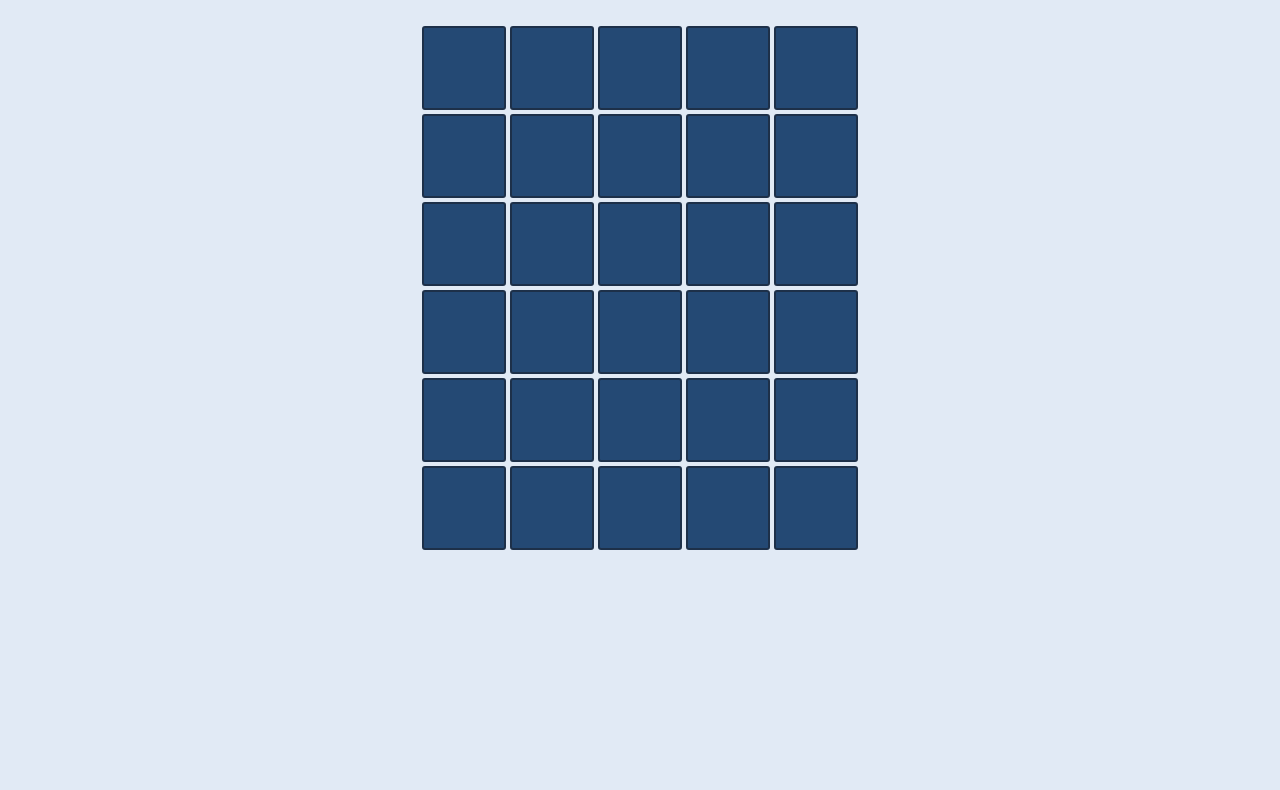
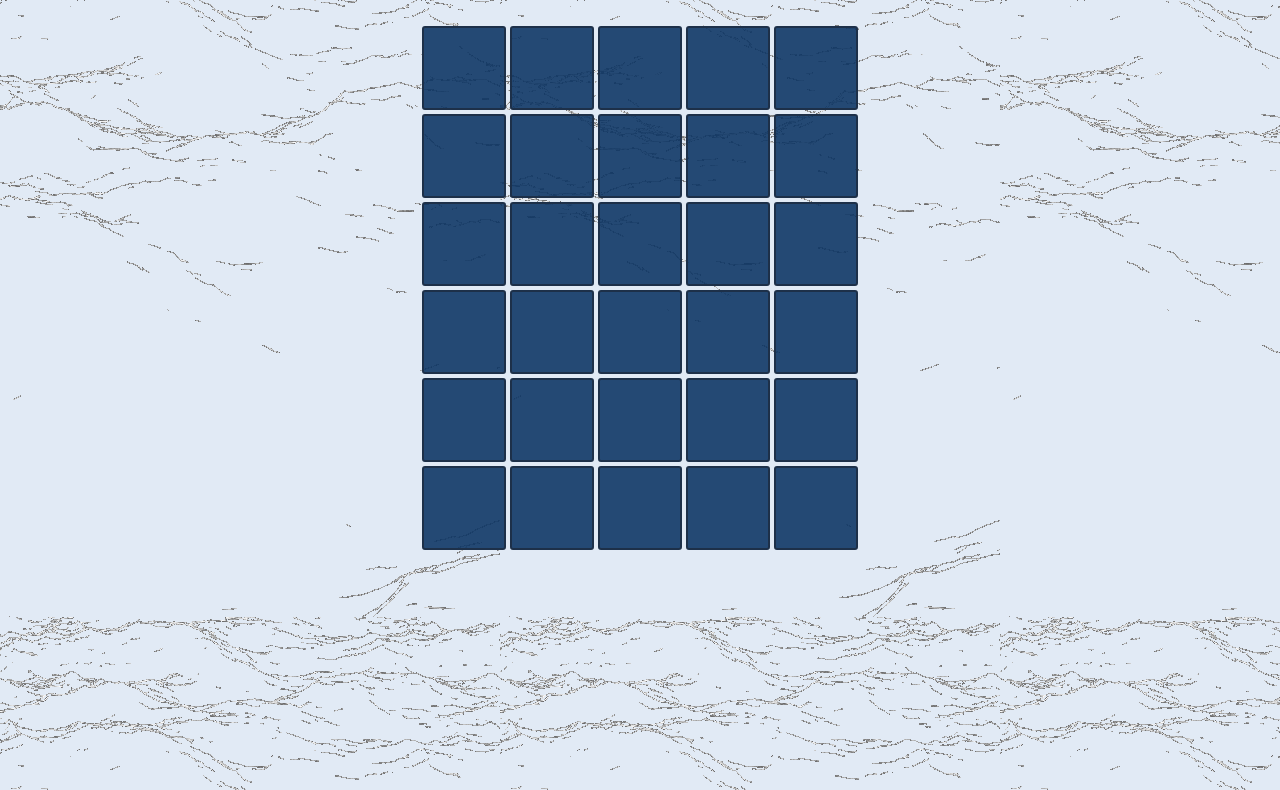
Before and after one commit to lplnshka/wordle, a plain HTML site: page index.html in a window 1280 px wide. Shown: the part 133-923 px from the top of the page. Drawn offline with nearby package versions, Linux system fonts and the light colour scheme.

Commit message:
Update style.css

```diff
--- a/style.css
+++ b/style.css
@@ -1,7 +1,7 @@
 html {
   height: 100%;
   width: 100%;
-  background-image: url('imgs/fon.gif');
+  background-image: url('fon.gif');
   background-color: rgb(105, 150, 206, 0.2);
 }
 
```
